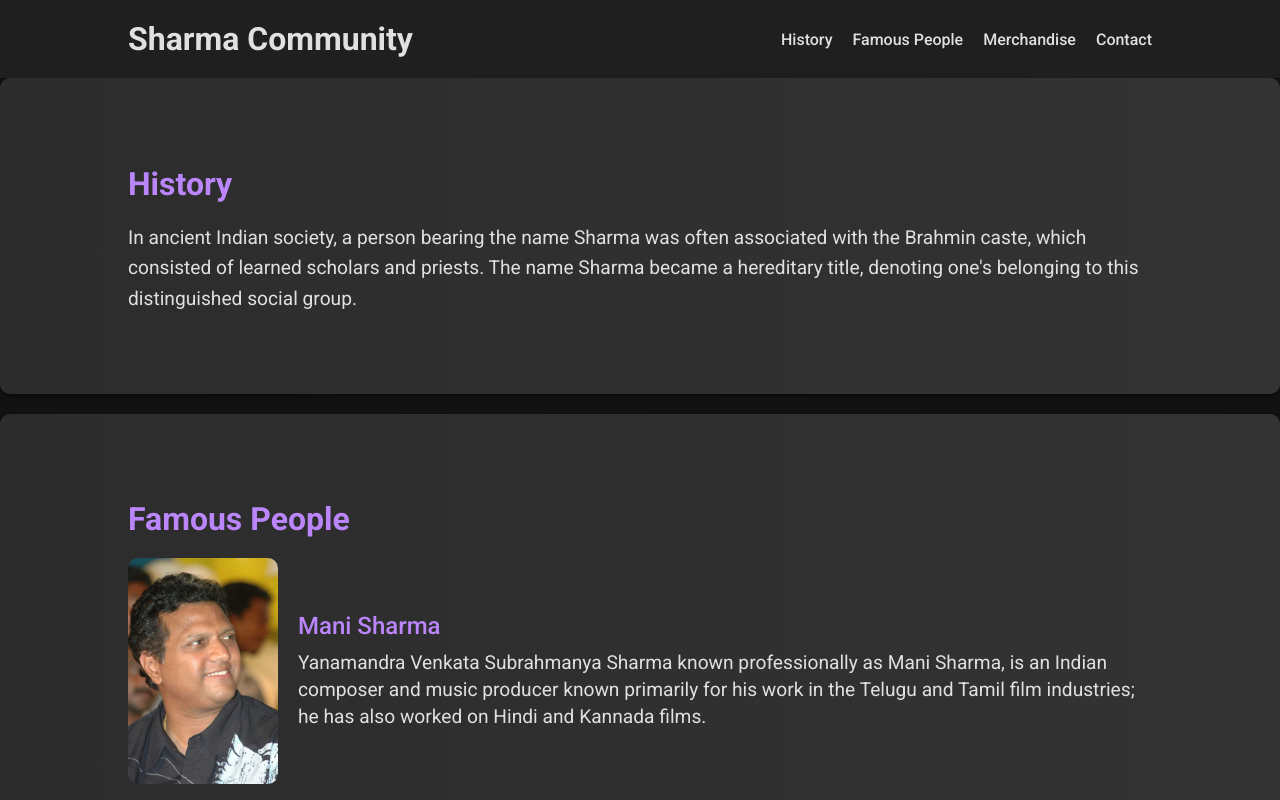
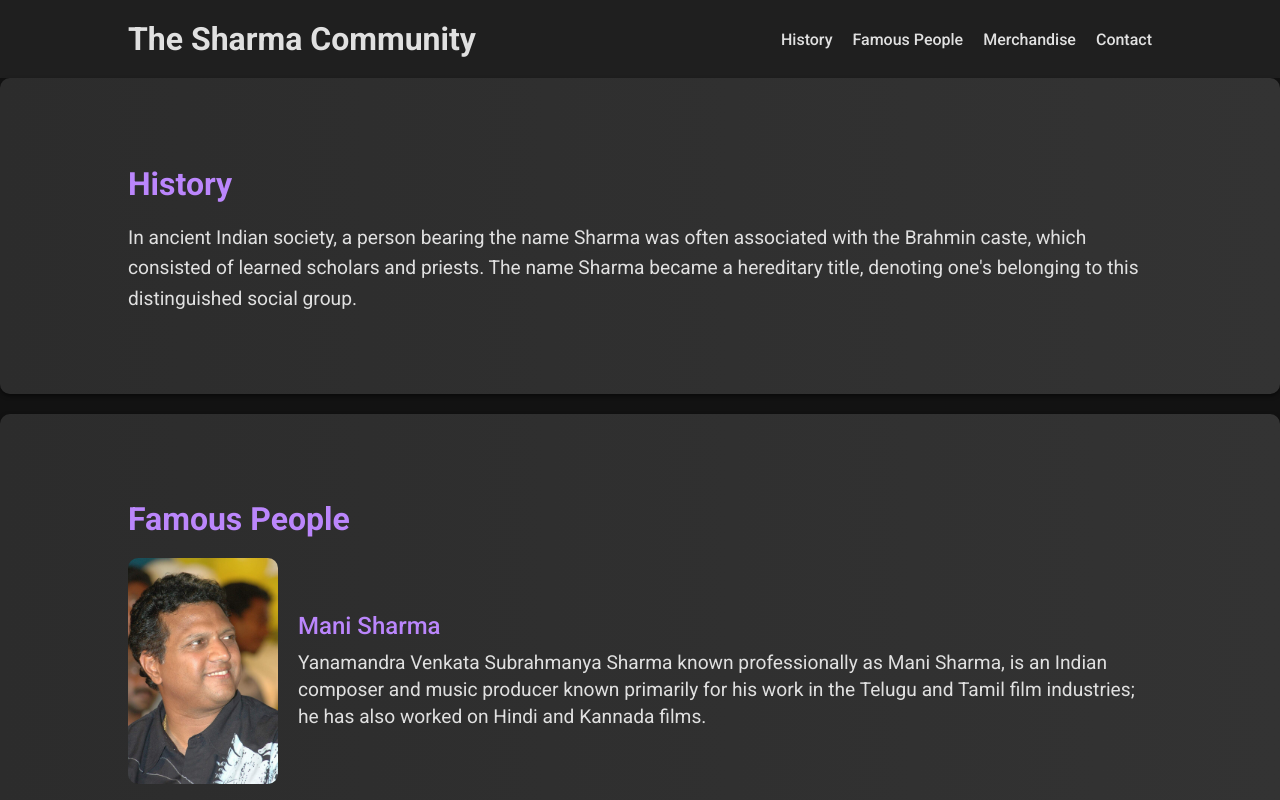
Before and after one commit to vyshu-03/Sharma_community, a plain HTML site: page index.html in a window 1280 px wide. Shown: the top 800 px of the page. Drawn offline with Linux system fonts and the light colour scheme.

Commit message:
Update index.html

```diff
--- a/index.html
+++ b/index.html
@@ -10,7 +10,7 @@
 <body>
     <header>
         <div class="container">
-            <h1>Sharma Community</h1>
+            <h1>The Sharma Community</h1>
             <nav>
                 <ul id="nav-links">
                     <li><a href="#history">History</a></li>
```
